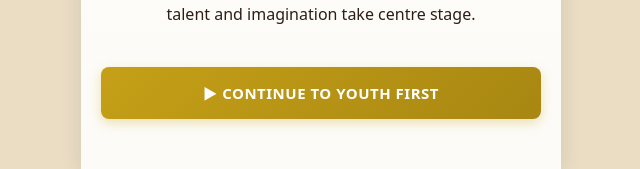
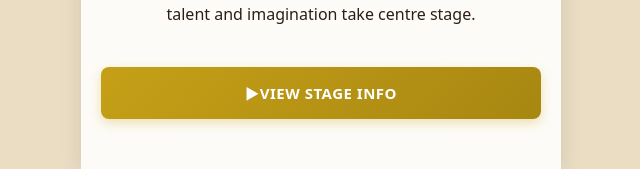
Before and after one commit to Abhishek-Issac/greetings, a plain HTML site: page index.html in a window 1280 px wide. Shown: the part 1076-1245 px from the top of the page, without its empty margins (319-959 px from the left). Drawn offline with Linux system fonts and the light colour scheme.

Commit message:
Update index.html

```diff
--- a/index.html
+++ b/index.html
@@ -243,7 +243,7 @@
         <!-- Detached Hyperlink Button -->
         <section class="link-button-section">
             <!-- PASTE YOUR PUBLISHED WEBSITE LINK BELOW (replace the https://... part) -->
-            <a href="https://www.your-external-website.com" target="_blank" class="action-link">▶ CONTINUE TO YOUTH FIRST</a>
+            <a href="https://sites.google.com/view/stage-info-cmlbathery/home" target="_blank" class="action-link">▶VIEW STAGE INFO</a>
         </section>
 
     </main>
```
